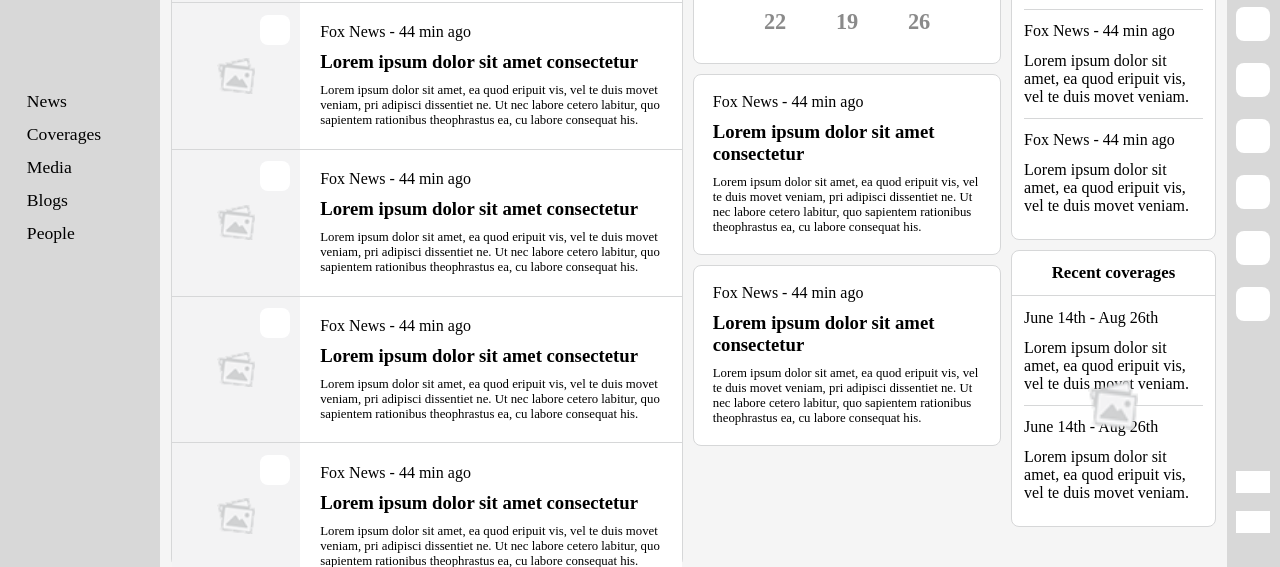
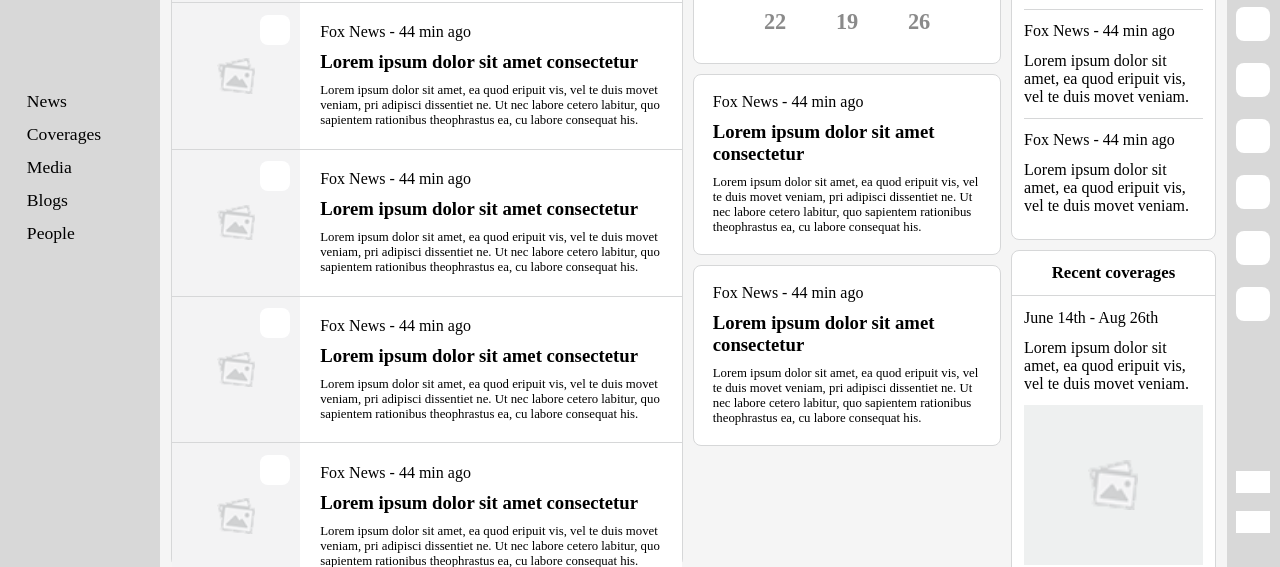
Before and after one commit to yuvalGab/ux-sketches-exercise, a plain HTML site: page index.html in a window 1280 px wide. Shown: the part 233-800 px from the top of the page. Drawn offline with Linux system fonts and the light colour scheme.

Commit message:
image-example height fix

```diff
--- a/style.css
+++ b/style.css
@@ -330,7 +330,7 @@ footer .rectangle {
 .example-image {
   position: relative;
   width: 100%;
-  height: 16 0px;
+  height: 160px;
   background-color: #eef0f0;
   margin-bottom: 12px;
 }
```
